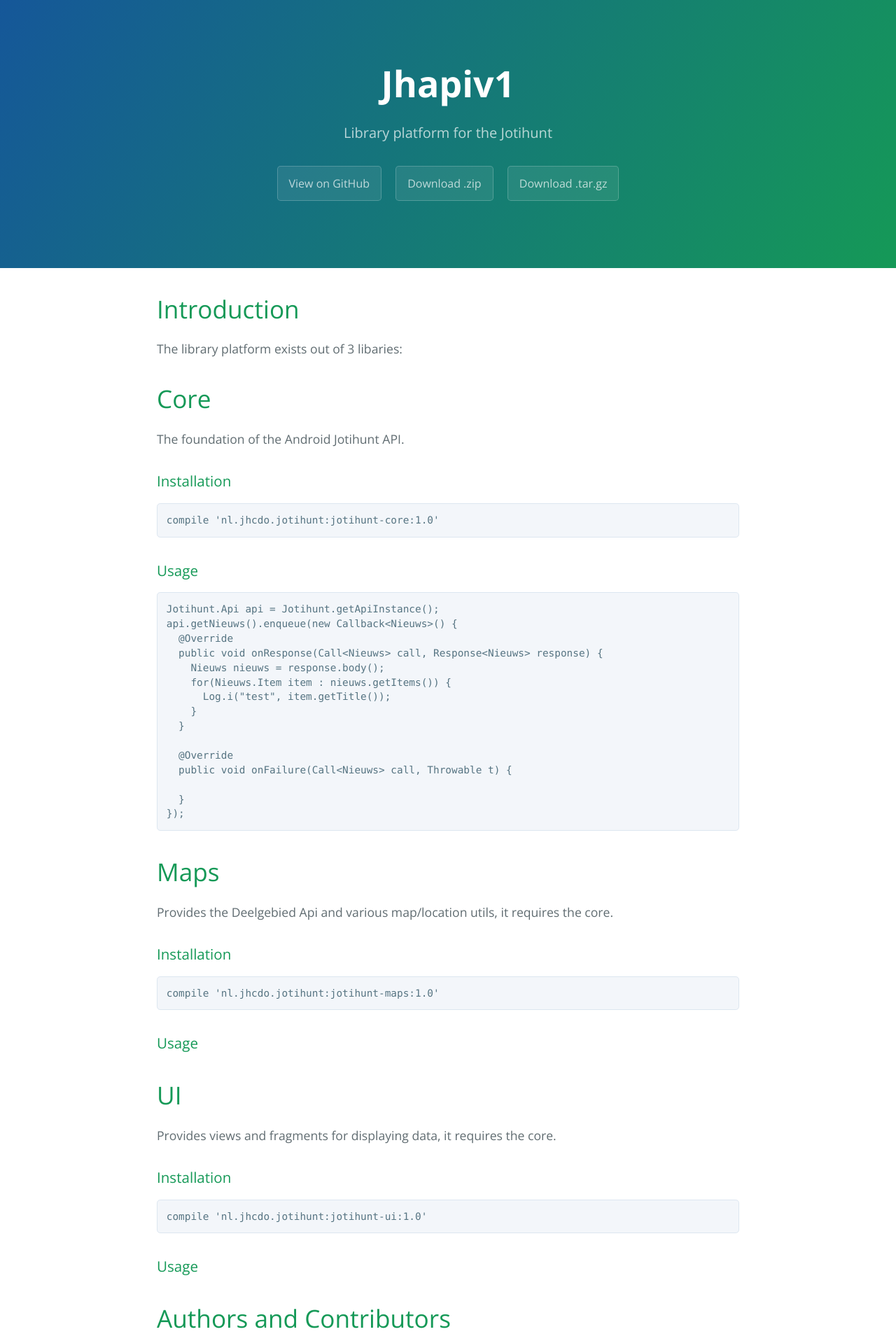
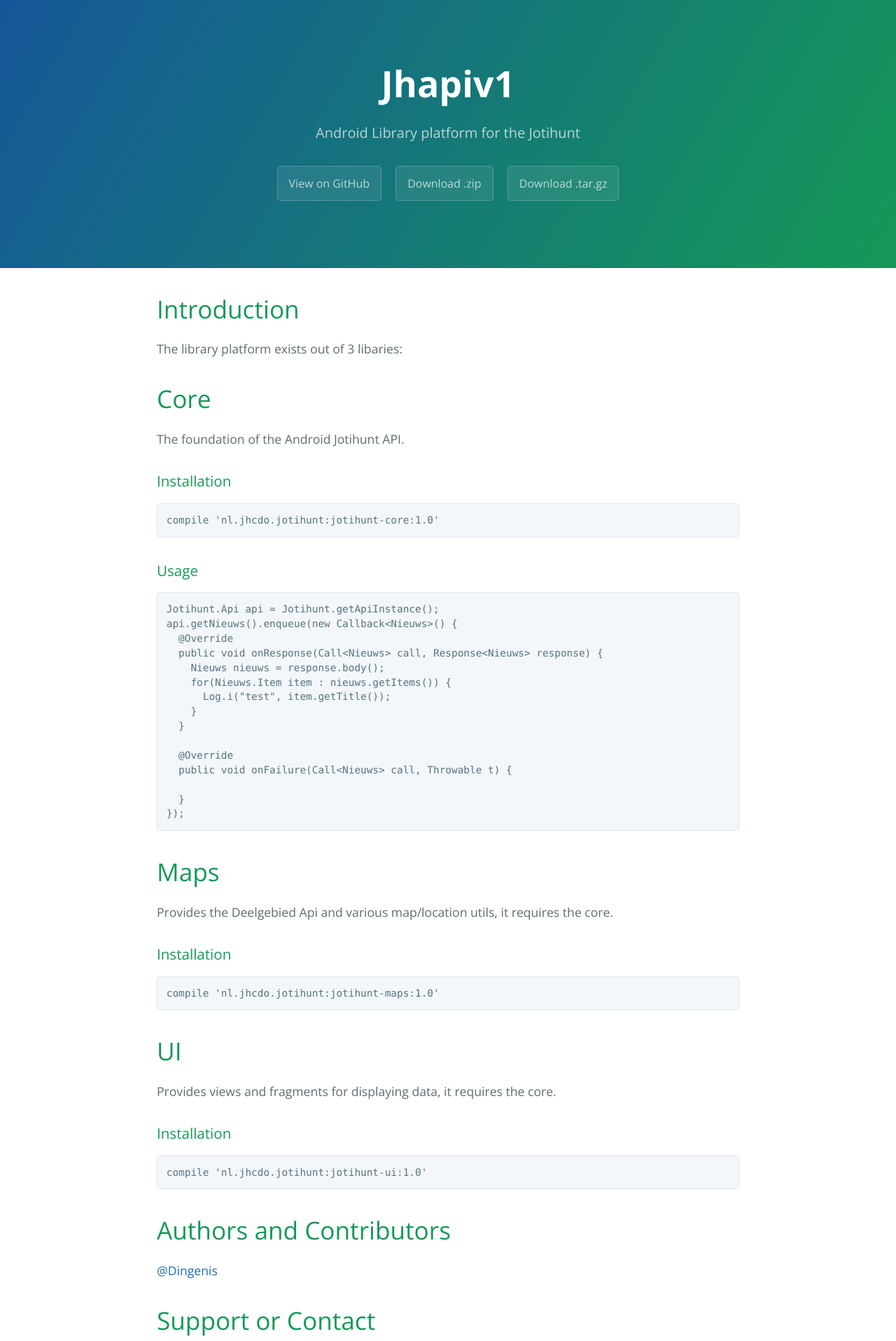
Before and after one commit to JHCDO/Jhapiv1, a plain HTML site: page index.html in a window 1280 px wide. Shown: the top 1916 px of the page at 70% size. Drawn offline with nearby package versions, Linux system fonts and the light colour scheme.

Commit message:
Create gh-pages branch via GitHub

```diff
--- a/index.html
+++ b/index.html
@@ -12,7 +12,7 @@
   <body>
     <section class="page-header">
       <h1 class="project-name">Jhapiv1</h1>
-      <h2 class="project-tagline">Library platform for the Jotihunt</h2>
+      <h2 class="project-tagline">Android Library platform for the Jotihunt</h2>
       <a href="https://github.com/JHCDO/Jhapiv1" class="btn">View on GitHub</a>
       <a href="https://github.com/JHCDO/Jhapiv1/zipball/master" class="btn">Download .zip</a>
       <a href="https://github.com/JHCDO/Jhapiv1/tarball/master" class="btn">Download .tar.gz</a>
@@ -66,9 +66,6 @@ api.getNieuws().enqueue(new Callback&lt;Nieuws&gt;() {
 <pre><code>compile 'nl.jhcdo.jotihunt:jotihunt-maps:1.0'
 </code></pre>
 
-<h3>
-<a id="usage-1" class="anchor" href="#usage-1" aria-hidden="true"><span aria-hidden="true" class="octicon octicon-link"></span></a>Usage</h3>
-
 <h1>
 <a id="ui" class="anchor" href="#ui" aria-hidden="true"><span aria-hidden="true" class="octicon octicon-link"></span></a>UI</h1>
 
@@ -79,9 +76,6 @@ api.getNieuws().enqueue(new Callback&lt;Nieuws&gt;() {
 
 <pre><code>compile 'nl.jhcdo.jotihunt:jotihunt-ui:1.0'
 </code></pre>
-
-<h3>
-<a id="usage-2" class="anchor" href="#usage-2" aria-hidden="true"><span aria-hidden="true" class="octicon octicon-link"></span></a>Usage</h3>
 
 <h1>
 <a id="authors-and-contributors" class="anchor" href="#authors-and-contributors" aria-hidden="true"><span aria-hidden="true" class="octicon octicon-link"></span></a>Authors and Contributors</h1>
```
Also changed, not shown: params.json (+2 -2 lines).
